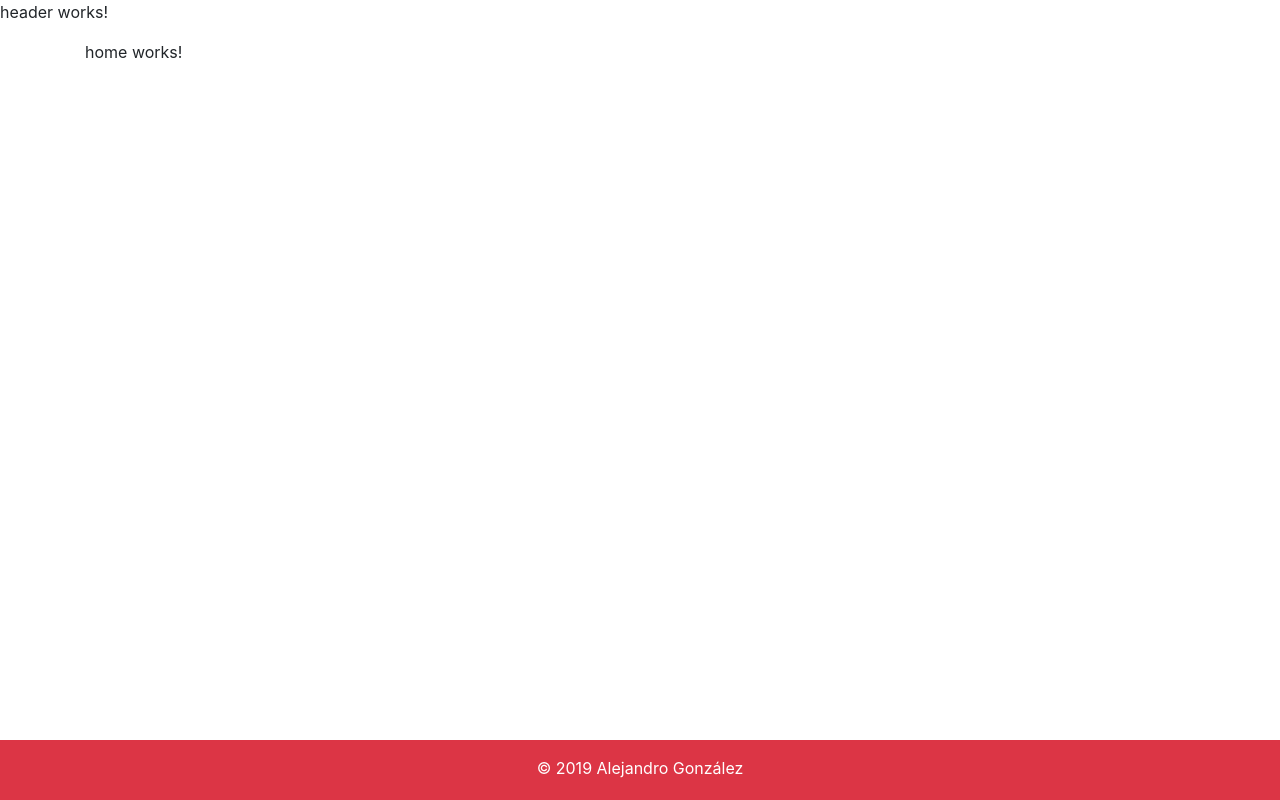
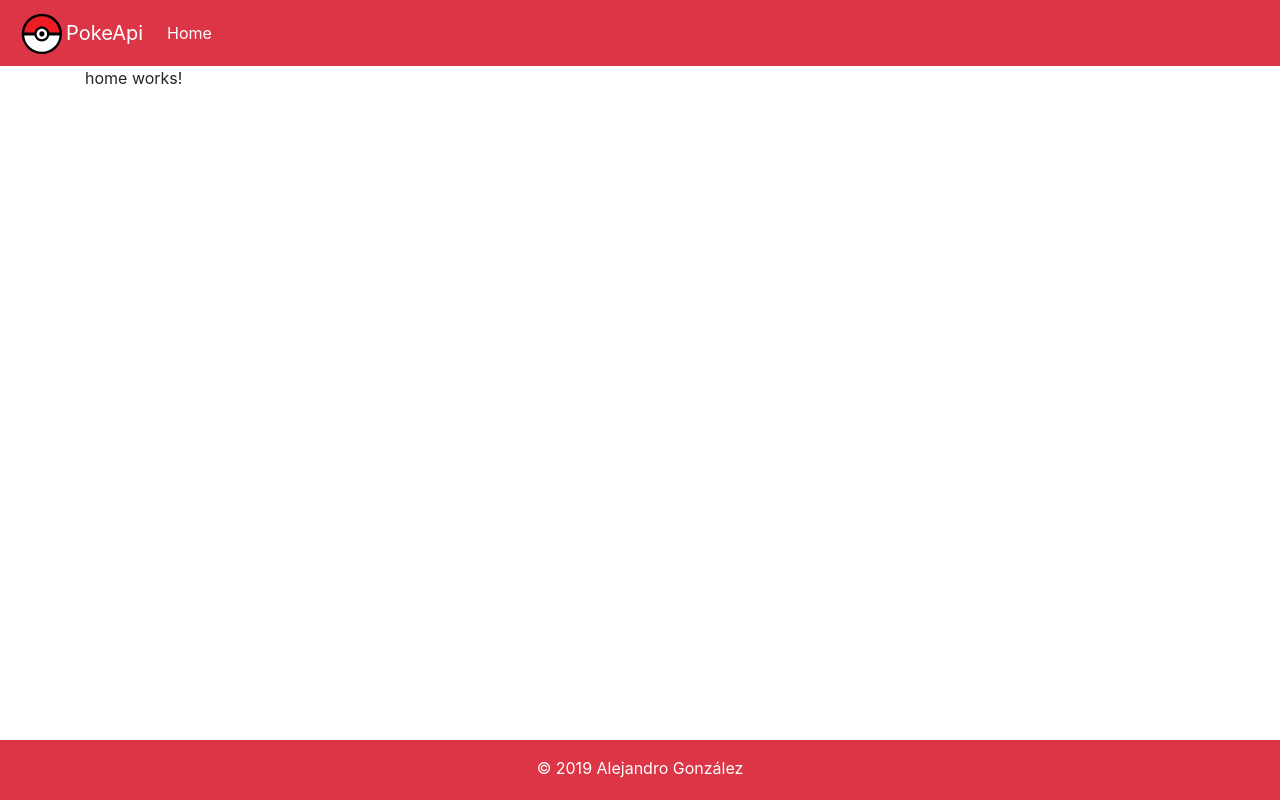
Before and after one commit to agonzalezlevio/PokeWebApp, an Angular app: page /#/home in a window 1280 px wide. Built offline with nearby package versions, Linux system fonts and the light colour scheme.

Commit message:
Actualización header

```diff
--- a/src/app/shared/header/header.component.html
+++ b/src/app/shared/header/header.component.html
@@ -1 +1,23 @@
-<p>header works!</p>
+<nav class="navbar navbar-expand-lg navbar-dark bg-danger">
+    <img src="assets/img/Pokeball.svg" width="50" height="50" class="d-inline-block align-top" alt="">
+    <a class="navbar-brand" routerLink="/home">PokeApi</a>
+    <button class="navbar-toggler" type="button" data-toggle="collapse" data-target="#navbarNavDropdown"
+        aria-controls="navbarNavDropdown" aria-expanded="false" aria-label="Toggle navigation">
+        <span class="navbar-toggler-icon"></span>
+    </button>
+    <div class="collapse navbar-collapse" id="navbarNavDropdown">
+        <ul class="navbar-nav">
+
+            <li class="nav-item " routerLinkActive="active">
+                <a class="nav-link"  routerLink="/home">Home</a>
+            </li>
+
+           <!--
+               <li class="nav-item " routerLinkActive="active">
+                <a class="nav-link"  routerLink="/search">Búsqueda</a>
+                </li>
+             -->
+
+        </ul>
+    </div>
+</nav>
```
Also changed, not shown: src/assets/img/Pokeball.svg (added).
